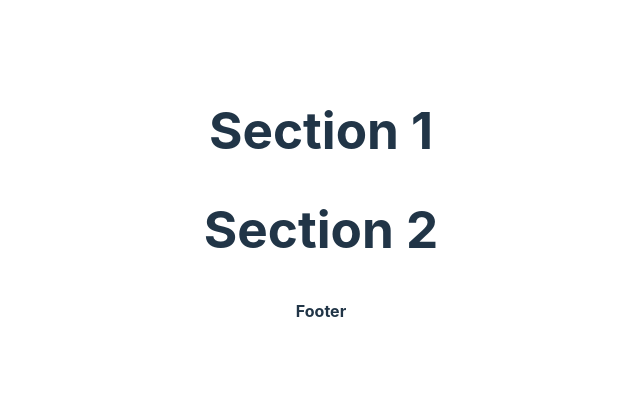
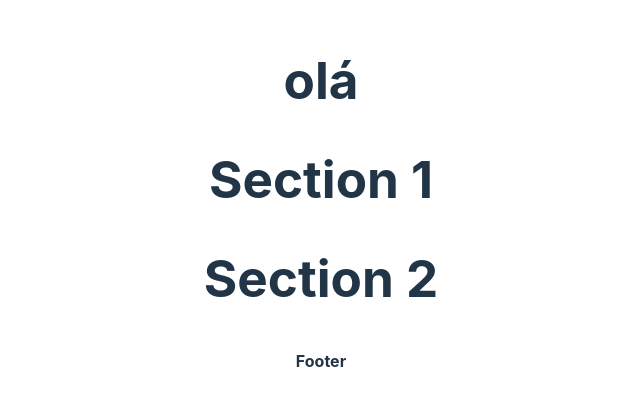
Before and after one commit to VanessaHenker/Projeto-React, a React (Vite) app in the folder vite-project/: page / in a window 1280 px wide. Shown: the part 198-604 px from the top of the page, without its empty margins (319-959 px from the left). Built offline with nearby package versions, Linux system fonts and the light colour scheme.

Commit message:
Ultima alteração

```diff
--- a/vite-project/src/App.tsx
+++ b/vite-project/src/App.tsx
@@ -1,11 +1,10 @@
 import './App.css';
-import NavBar from './componentes/navBar';
 
 function App() {
   return (
     <>
       <nav>
-
+        <h1>olá</h1>
       </nav>
 
       <section>
```
